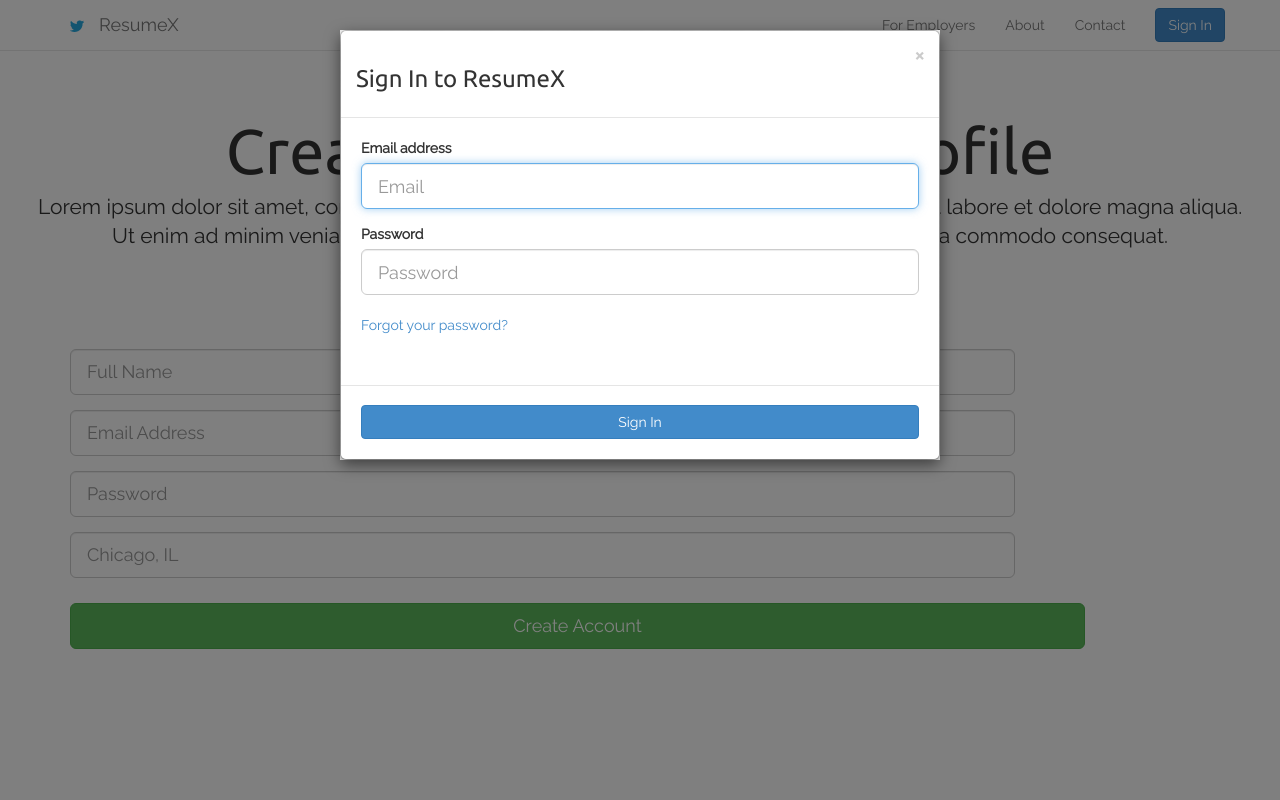
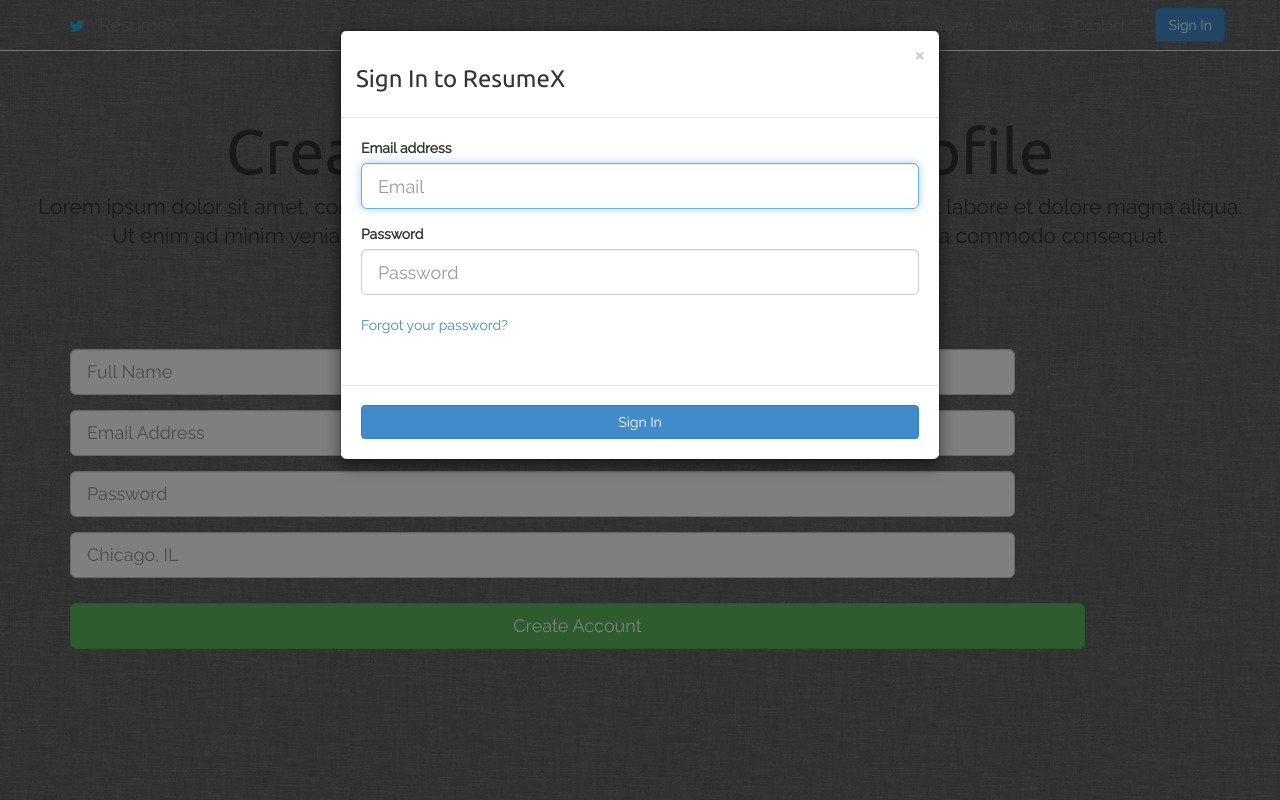
Before and after one commit to bf215181b5140522137b3d4f6b73544a/alakazam, a Python web app: template alakazam/templates/register.jinja2 in a window 1280 px wide, after a click on "Sign In". Run offline with Jinja, Linux system fonts and the light colour scheme; the template is opened without the code that fills it, so the values that code supplies are empty.

Commit message:
Updated requirements for postgres-python access and made minor changes to UI (css, images).

```diff
--- a/alakazam/static/css/alakazam.css
+++ b/alakazam/static/css/alakazam.css
@@ -8,7 +8,7 @@
 html,
 body {
     height: 100%;
-    background: cream-dust;
+    background: url(../images/grey.png) repeat 0 0;
 }
 
 p, div {
@@ -19,8 +19,12 @@ h1, h2, h3, h4, h5, h6 {
     font-family: 'Ubuntu', Georgia, Times, serif;
 }
 
-.cream-dust {
-    background: url(../images/cream_dust.png) repeat 0 0;
+.greyish {
+    background: url(../images/grey.png) repeat 0 0;
+}
+
+.creamy {
+    background: url(../images/cream.png) repeat 0 0;
 }
 
 .main-image-outline {
--- a/requirements.txt
+++ b/requirements.txt
@@ -1,4 +1,4 @@
--e git+https://github.com/bf215181b5140522137b3d4f6b73544a/alakazam.git@1ecfd2cb5202c6b25eff1ad48e696c32aad838b7#egg=Alakazam-master
+-e git+https://github.com/bf215181b5140522137b3d4f6b73544a/alakazam.git@e85945044fa5b04c5b33ecd913654e1617933436#egg=Alakazam-master
 Chameleon==2.14
 Jinja2==2.7.1
 Mako==0.9.0
@@ -10,6 +10,7 @@ SQLAlchemy==0.8.4
 WebOb==1.3.1
 argparse==1.2.1
 jinja2-alchemy-starter==0.3.1
+psycopg2==2.5.1
 pyramid==1.5a3
 pyramid-chameleon==0.1
 pyramid-debugtoolbar==1.0.9
```
Also changed, not shown: alakazam/static/images/cream.png (renamed from alakazam/static/images/cream_dust.png), alakazam/static/images/furley_bg.png (deleted), alakazam/static/images/grey.png (added).
